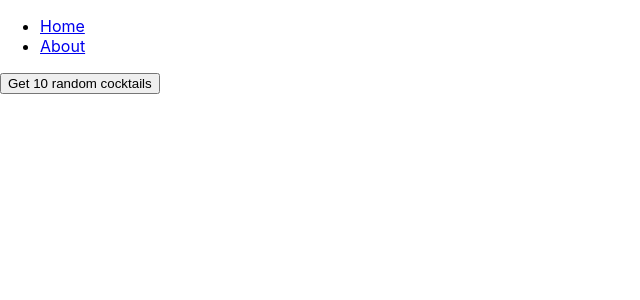
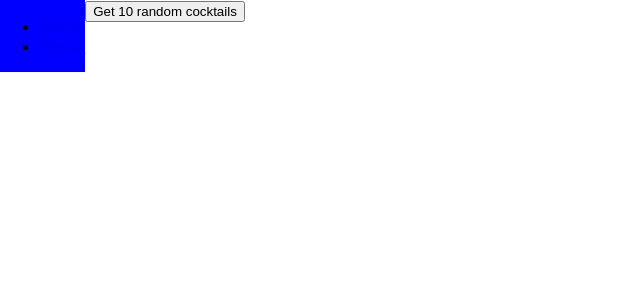
Before and after one commit to ParliamentOfOwls4/client, a React (Create React App) app: page / in a window 1280 px wide. Shown: the top 300 px of the page, without its empty margins (0-640 px from the left). Built offline with nearby package versions, Linux system fonts and the light colour scheme.

Commit message:
after merge

```diff
--- a/src/Components/Layout/NavBar.js
+++ b/src/Components/Layout/NavBar.js
@@ -3,7 +3,7 @@ import { Link } from 'react-router-dom';
 
 const NavBar = () => {
   return (
-    <div>
+    <div className='nav'>
       <ul>
         <li>
           <Link to='/'>Home</Link>
--- a/src/Components/Pages/Home.js
+++ b/src/Components/Pages/Home.js
@@ -21,8 +21,6 @@ const Home = () => {
       .then((res) => console.log(randomDrinks))
       // .then((random) => console.log(randomDrinks))
       .catch(console.error);
-
-    console.log(randomDrinks[0]);
   };
 
   return (
```
